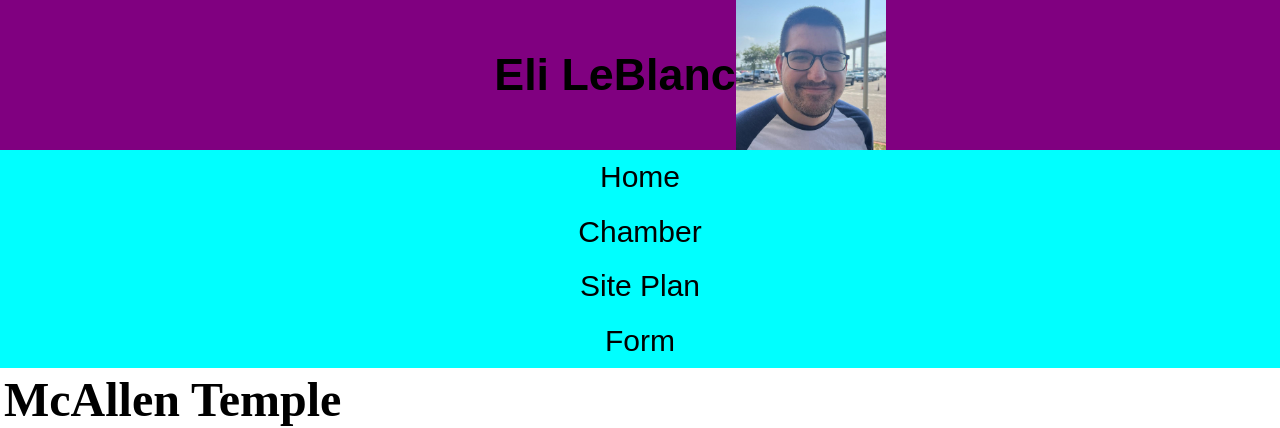
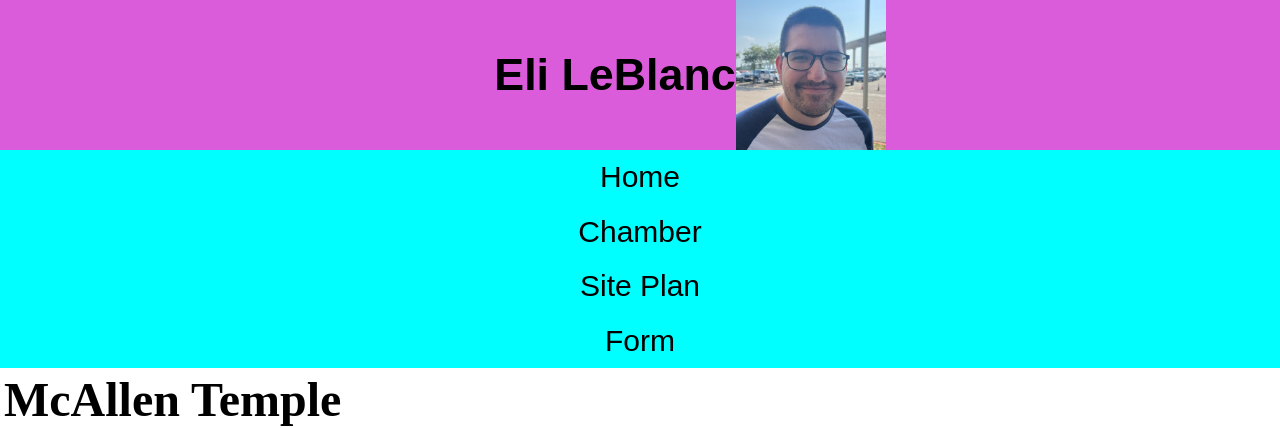
Before and after one commit to EHLeblanc/wdd230, a plain HTML site: page index.html in a window 1280 px wide. Shown: the top 428 px of the page. Drawn offline with Linux system fonts and the light colour scheme.

Commit message:
changed background color

```diff
--- a/styles/base.css
+++ b/styles/base.css
@@ -39,7 +39,7 @@ main{
 }*/
 header {
     display: flex;
-    background-color: #800080;
+    background-color: #da5cda;
     align-items: center;
     padding-left: 100px;
     justify-content: center;
```
